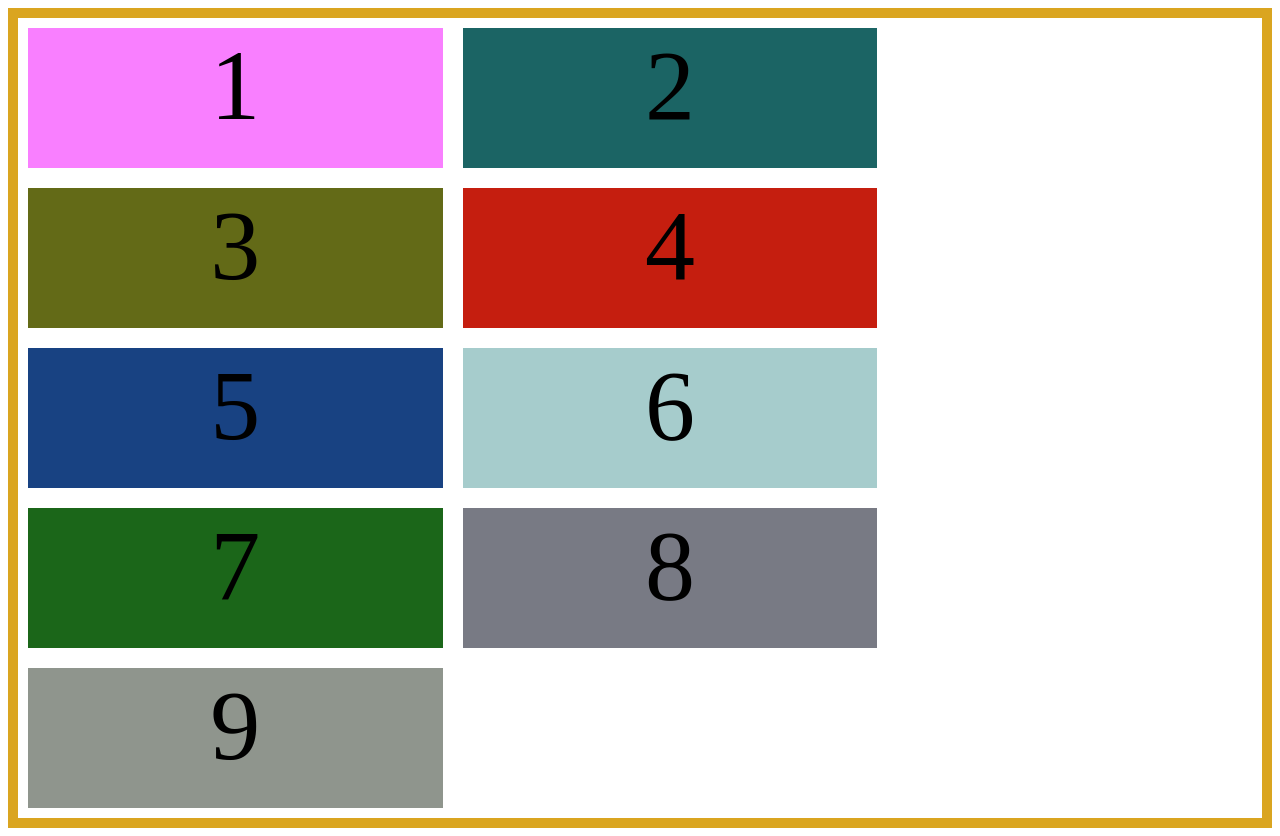
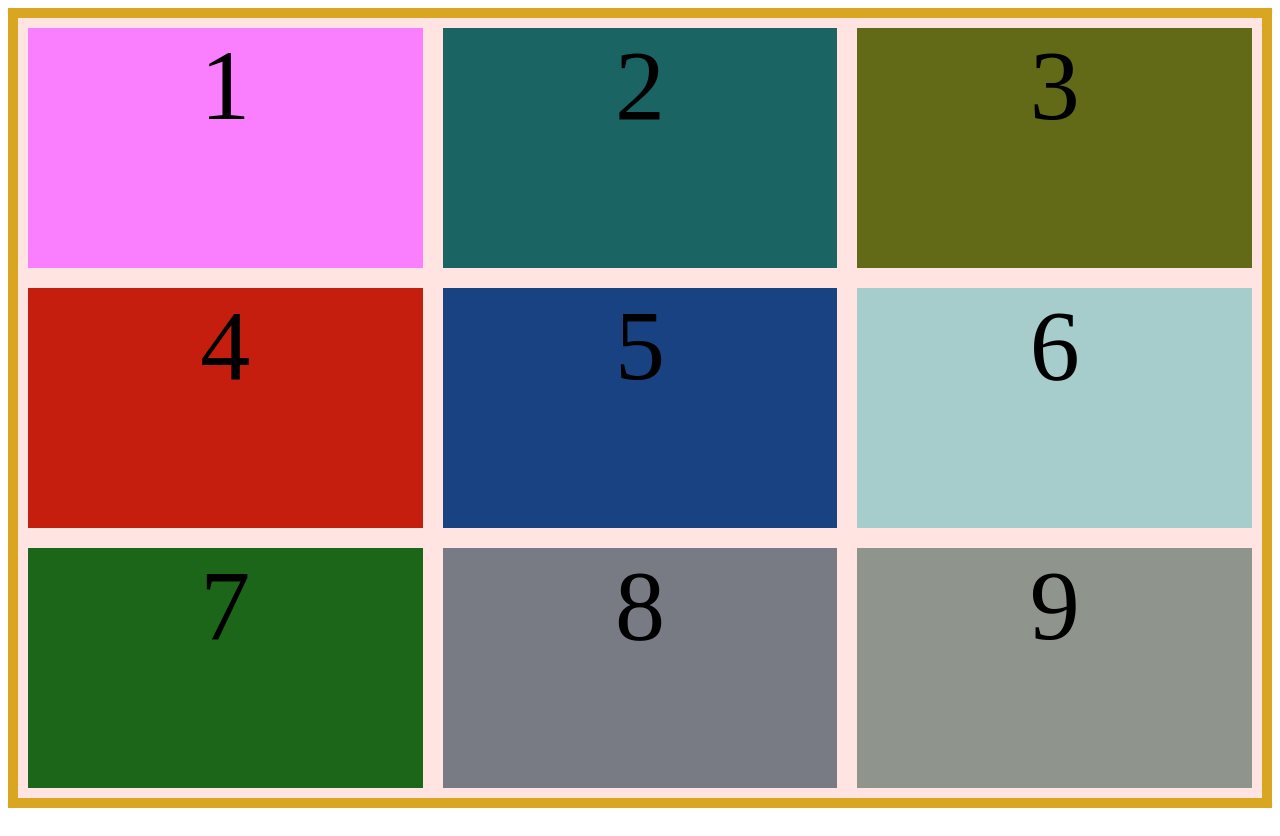
Before and after one commit to Fibechola24/FullStack_Web_development, a plain HTML site: page Flexbox-fundamentals/flexwrap/flexwrap.html in a window 1280 px wide. Drawn offline with Linux system fonts and the light colour scheme.

Commit message:
wrap and direction

```diff
--- a/Flexbox-fundamentals/flexwrap/flexwrap.css
+++ b/Flexbox-fundamentals/flexwrap/flexwrap.css
@@ -1,4 +1,8 @@
 /*default styles to make each box visible*/
+*{
+    box-sizing: border-box;
+}
+
 .box {
   font-size: 100px;
   text-align: center;
@@ -45,5 +49,5 @@
 
 .box{
     width: 33.3333333%;
-    margin: 10px;
+    border: 10px solid mistyrose;
 }
```
